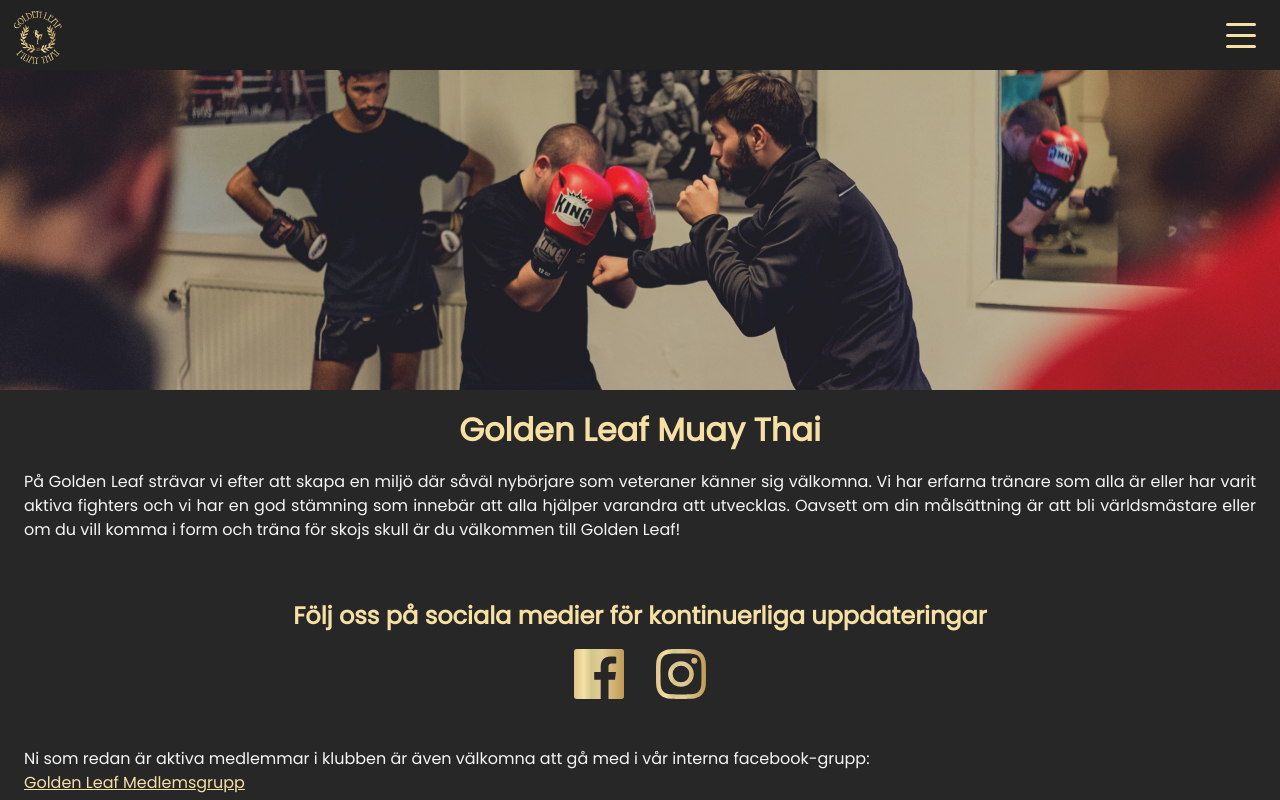
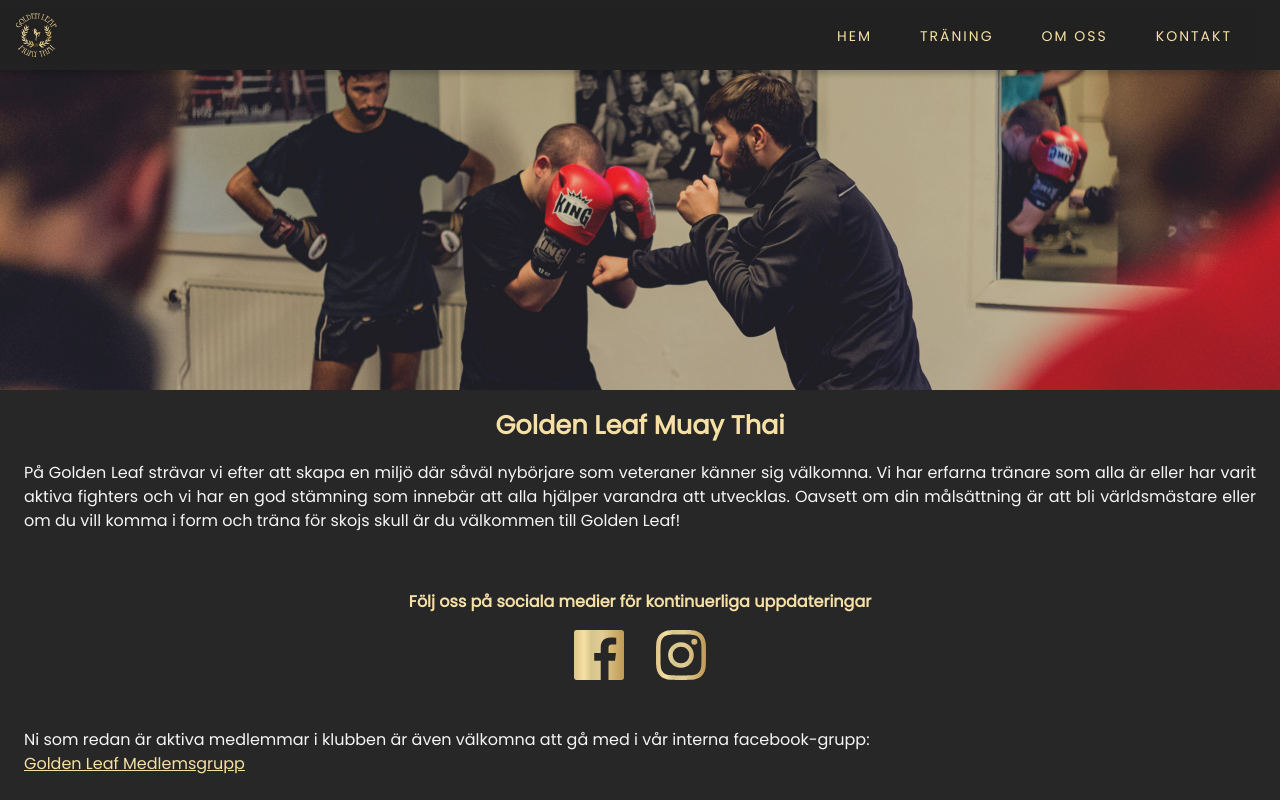
Before and after one commit to cedrikvonheiroth/golden, a React (Create React App) app: page / in a window 1280 px wide. Shown: the top 800 px of the page. Built offline with nearby package versions, Linux system fonts and the light colour scheme.

Commit message:
navbar hover effects
not perfect yet

```diff
--- a/src/components/Navbar.js
+++ b/src/components/Navbar.js
@@ -22,18 +22,29 @@
                 </label>
 
                 <ul className={styles.ul} >
+                    <span className={styles.hemLine}>
                         <li className={styles.li}>
                             <Link to="/">Hem</Link>
                         </li>
+                    </span>
+
+                    <span className={styles.träningLine}>
                         <li className={styles.li}>
                             <Link to="/Träning">Träning</Link>
                         </li>
+                    </span>
+
+                    <span className={styles.omOssLine}>
                         <li className={styles.li}>
                             <Link to="/OmOss">Om oss</Link>
                         </li>
+                    </span>
+
+                    <span className={styles.kontaktLine}>
                         <li className={styles.li}>
                             <Link to="/Kontakt">Kontakt</Link>
                         </li>
+                    </span>
                 </ul>
 
             </div>
--- a/src/css/Home.module.css
+++ b/src/css/Home.module.css
@@ -16,6 +16,7 @@
     padding: 1rem;
     text-align: center;
     color: #f6e0a4;
+    font-size: 1.6rem;
 }
 
 div.hem p {
@@ -49,7 +50,8 @@
 }
 
 div.socialmedia h2 {
-    padding-top: 1.5rem;
+    padding: 1.5rem 1.5rem 0rem 1.5rem;
+    font-size: 1rem;
 }
 
 div.socialmedia p {
--- a/src/css/Navbar.module.css
+++ b/src/css/Navbar.module.css
@@ -7,11 +7,11 @@
     height: 70px;
     position: sticky;
     top: 0;
-    /* z-index: 10; */
+    box-shadow: 0 4px 6px 0 rgba(0,0,0,0.2);
+
 }
 
 .ul {
-    /* display: none; */
     display: flex;
     background-color: rgba(34, 34, 34, 0.849);
     padding: 1rem;
@@ -22,7 +22,6 @@
     right: 0;
     width: 100%;
     align-items: center;
-
     transform: translateY(-150%);
     opacity: 0;
     transition: all 0.75s ease-in;
@@ -39,28 +38,24 @@
     text-transform: uppercase;
     letter-spacing: 2px;
     font-size: 14px;
-
     opacity: 0;
     transition: all 0.15s ease-in;
 }
 
 div.glmtLogoWrapper {
     display: inline-block;
-    height: 60px;
-    width: 60px;
-    margin-left: 0.5rem;
-    padding: 0.4rem;
+    height: 45px;
+    width: 45px;
+    margin-left: 1rem;
 }
 
 div.glmtLogoWrapper img {
-    width: 100%;
+    width: 90%;
 }
 
 .navToggleLabel {
-    /* display: flex; */
-    /* border: 1px solid red; */
     height: 100%;
-    margin-right: 1.5rem;
+    margin-right: 1rem;
     margin-top: 30px;
     cursor: pointer;
 }
@@ -68,7 +63,7 @@
 .navToggleLabel div {
     background-color: #f6e0a4;
     width: 30px;
-    height: 3px;
+    height: 2px;
     margin: 8px 0px 0px 0px;
     border-radius: 5px;
 }
@@ -83,10 +78,70 @@
     opacity: 1;
 }
 
-.navToggle:checked ~ ul > .li a {
+.navToggle:checked ~ ul > span > .li a {
     opacity: 1;
-
-
     transition: all 0.75s ease-in;
     transition-delay: 0.5s;
 }
+
+@media screen and (min-width: 769px) {
+    .ul {
+        display: flex;
+        padding: 0rem;
+        flex-direction: row;
+        justify-content: flex-end;
+        position: absolute;
+        top: 7px;
+        right: 1.5rem;
+
+        transform: translateY(0%);
+        transition: all 0s ease-in;
+        opacity: 1;
+
+    }
+
+    .li {
+        padding: 1rem 1.5rem;
+    }
+
+    .li a {
+        opacity: 1;
+    }
+
+    .navToggleLabel {
+        display: none;
+    }
+
+    .hemLine:after,
+    .träningLine:after,
+    .omOssLine:after,
+    .kontaktLine:after {
+        content: '';
+        color: #f6e0a4;
+        position: absolute;
+        padding: 0rem 1rem;
+        top: 30px;
+        /* right: 20px; */
+        display: inline-block;
+        height: 1rem;
+        width: 50px;
+        border-bottom: 1px solid;
+        /* margin-top: 10px; */
+        opacity: 0;
+          -webkit-transition: opacity 0.35s, -webkit-transform 0.35s;
+          transition: opacity 0.5s, transform 0.5s;
+          -webkit-transform: scale(0,1);
+          transform: scale(0,1);
+    }
+
+    .hemLine:hover:after,
+    .träningLine:hover:after,
+    .omOssLine:hover:after,
+    .kontaktLine:hover:after {
+        opacity: 1;
+        -webkit-transform: scale(1);
+        transform: scale(1);
+    }
+
+
+}
```
Lines whose indentation alone changed are shown as unchanged.
